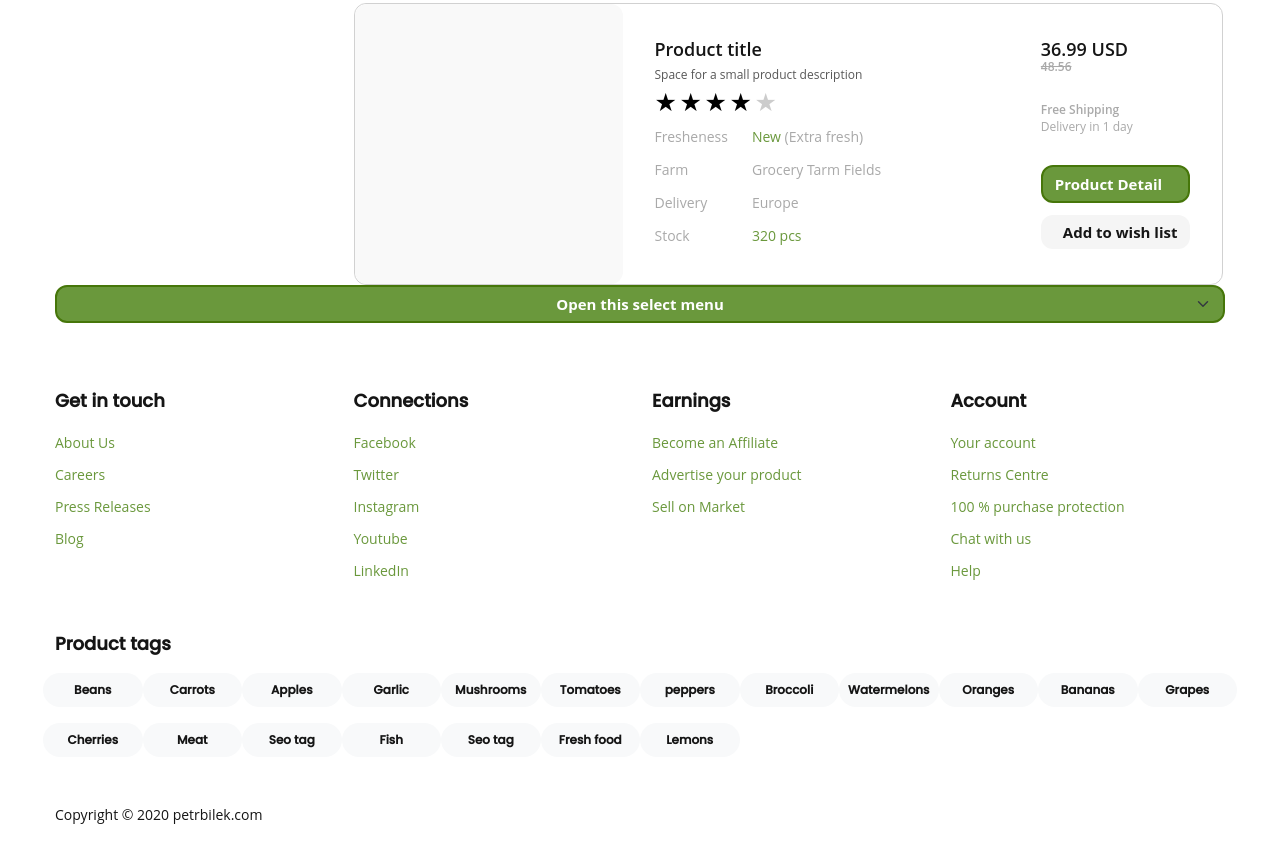
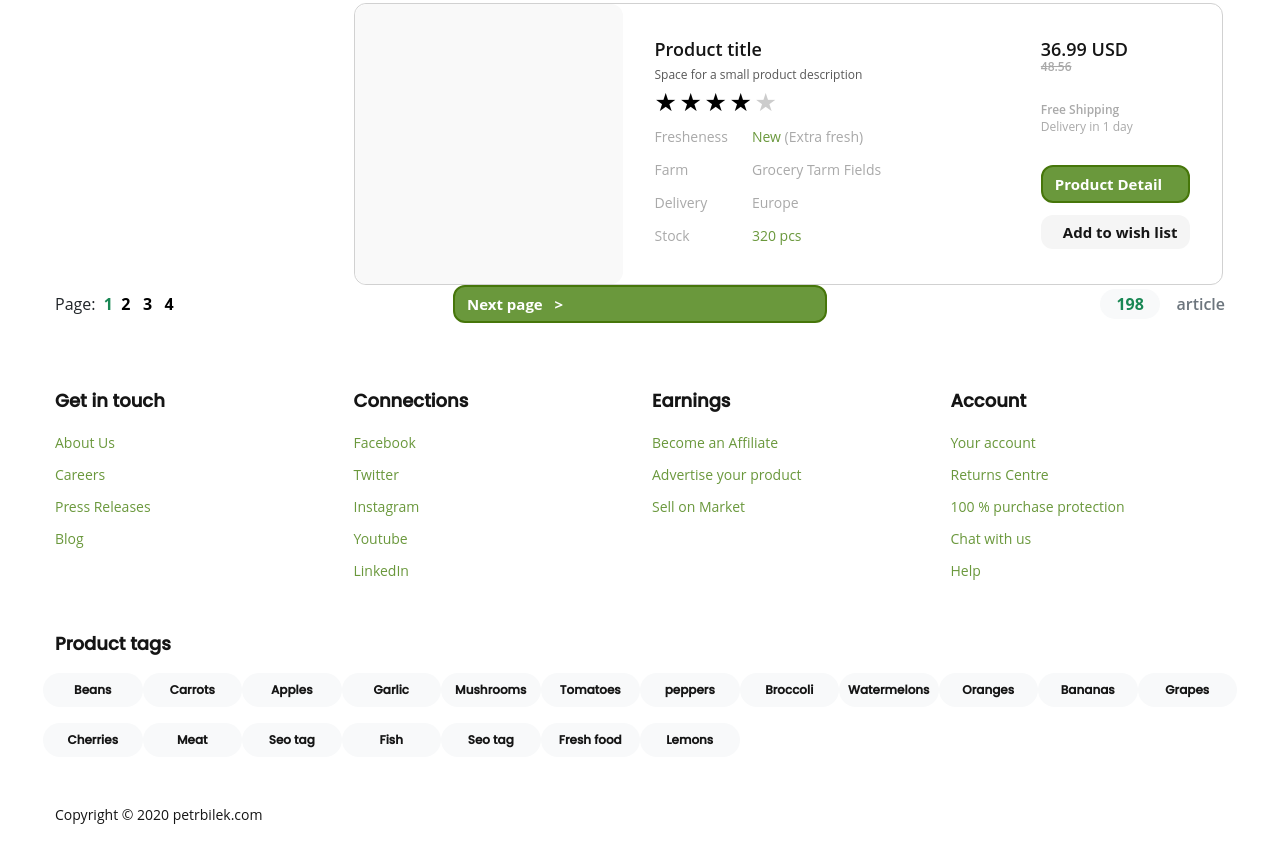
Before and after one commit to Bunyod1202/freshnesecom, a plain HTML site: page componens.html in a window 1280 px wide. Shown: the part 1758-2620 px from the top of the page. Drawn offline with Linux system fonts and the light colour scheme.

Commit message:
add card bottom

```diff
--- a/componens.html
+++ b/componens.html
@@ -701,17 +701,20 @@
                     </ul>
                   </div>
                 </div>
-                <div class="">
-                  <div class="">
-
-                  </div>
-                  <select class="form-select btn d-inline-block" aria-label="Default select example">
-                    <option selected>Open this select menu</option>
-                    <option value="1">One</option>
-                    <option value="2">Two</option>
-                    <option value="3">Three</option>
-                  </select>
-                  <div class=""></div>
+                <div class="row justify-content-between align-items-sm-center">
+                  <h2 class="visually-hidden">Lorem, ipsum dolor.</h2>
+                    <div class="col-12 text-center col-sm-4 mb-3 mb-sm-0 text-sm-start">
+                        <p class="mb-0" >Page: &nbsp;<span class="text-success fw-bolder">1</span> &nbsp;<span
+                                class="text-black fw-bolder">2 &nbsp; 3 &nbsp; 4</span></p>
+                    </div>
+                    <div class="col-12 text-center col-sm-4 mb-3 mb-sm-0 text-sm-center">
+                        <a href="/blogdetail.html" class="btn btn-success  r-0 fw-bold" >Next page  &nbsp; > </a>
+                    </div>
+                    <div class="col-12 text-center col-sm-4  text-sm-end">
+                        <p class="text-secondary fw-semibold mb-0"> <span
+                                class="pt-1 pb-1 ps-3 pe-3 bg-light text-success fw-bold rounded-4">198</span>&nbsp; &nbsp; article
+                        </p>
+                    </div>
                 </div>
               </div>
             </div>
```
